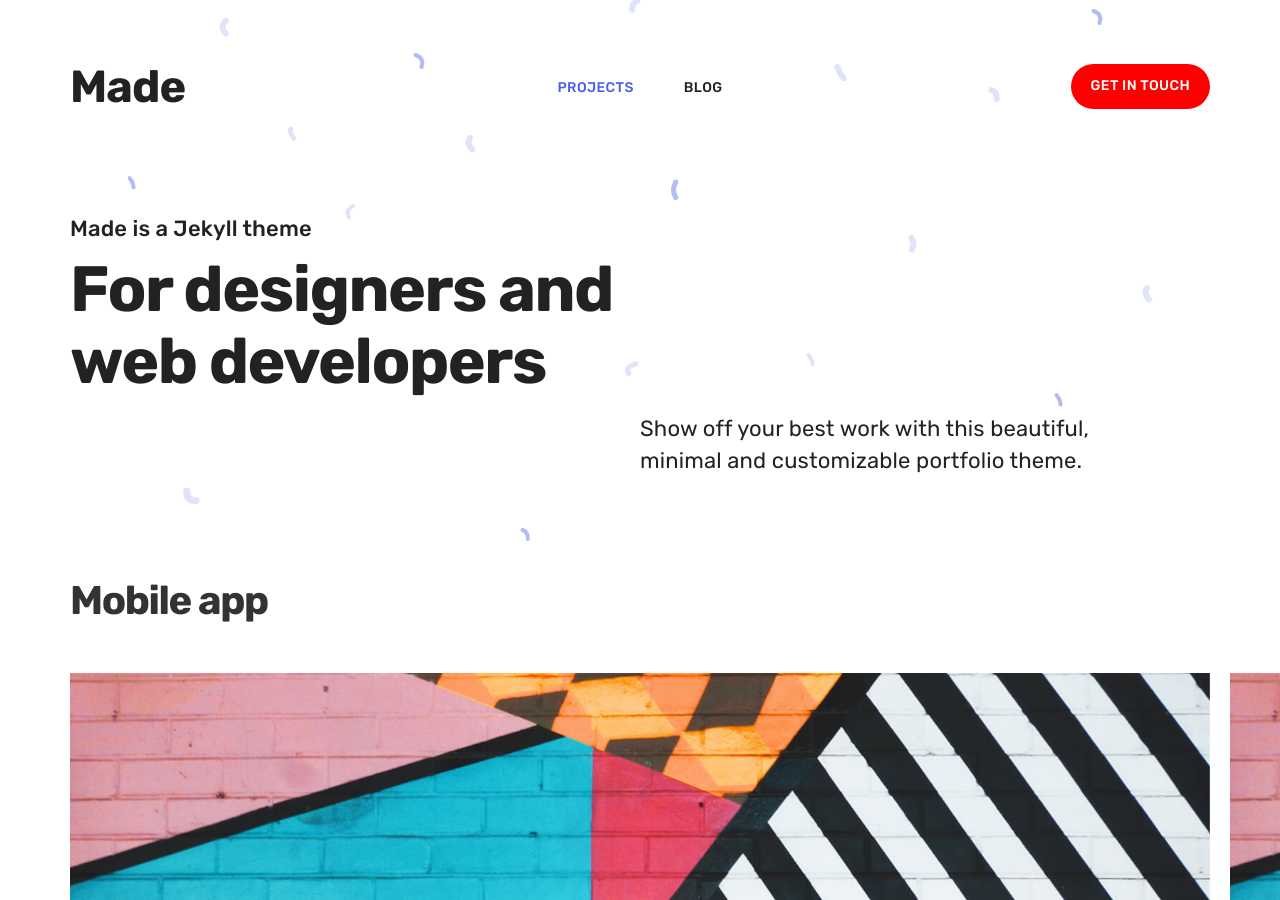
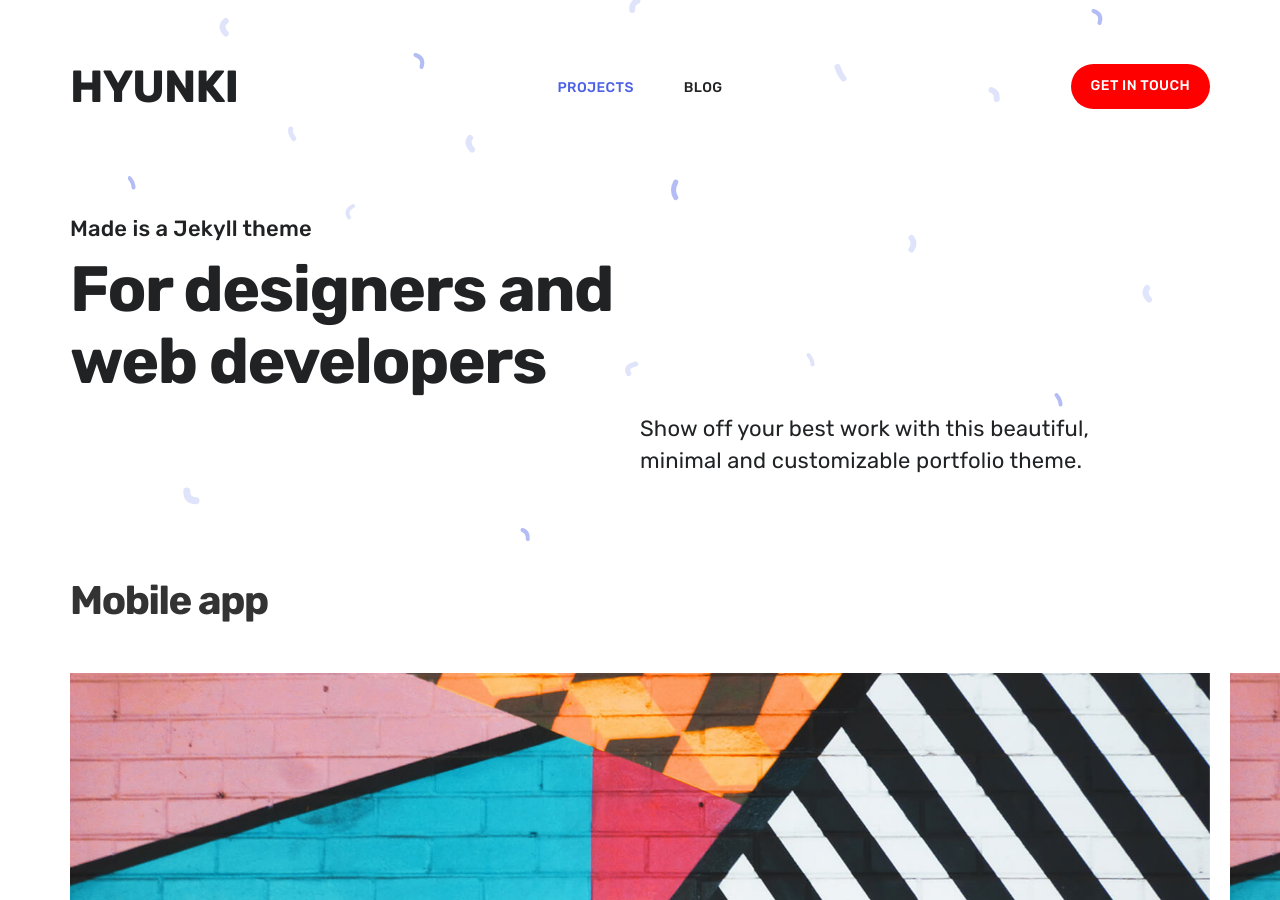
Before and after one commit to hyunkiki/hyunkiki.github.io-exam, a Jekyll site: the page built from index.html, in a window 1280 px wide and 900 px high. Built offline with Jekyll 4.4.1, drawn with Linux system fonts in a browser that asks for light colours; nearby versions of some CDN libraries.

Commit message:
logo change

```diff
--- a/_includes/header.html
+++ b/_includes/header.html
@@ -8,7 +8,8 @@
 		</a>
 		{% else %}
 		<a href="{{ site.baseurl }}/" class="header__title">
-			{{ site.data.settings.basic_settings.site_title }}
+			<!-- {{ site.data.settings.basic_settings.site_title }} -->
+			HYUNKI
 		</a>
 		{% endif %}
 
--- a/_layouts/default.html
+++ b/_layouts/default.html
@@ -20,7 +20,7 @@
 
 	<!-- Page Info -->
 	<link rel="shortcut icon" href="{{ site.data.settings.basic_settings.favicon_image | relative_url }}">
-	<title>Frontend HYUNKIKI</title>
+	<title>HYUNKIKI</title>
 	<meta name="description" content="{{ page.description | strip_html | xml_escape }}">
 
 	<!-- Twitter Card -->
```
